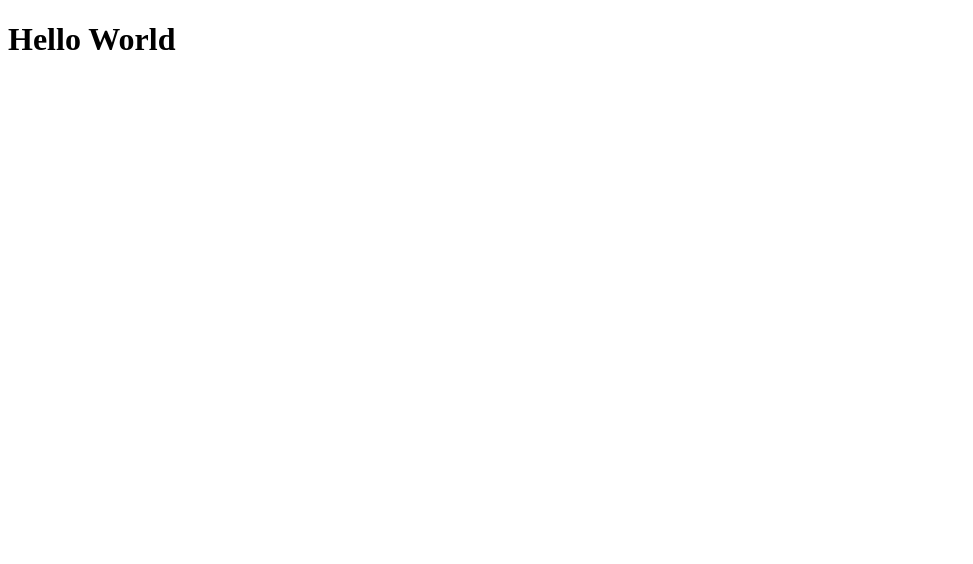
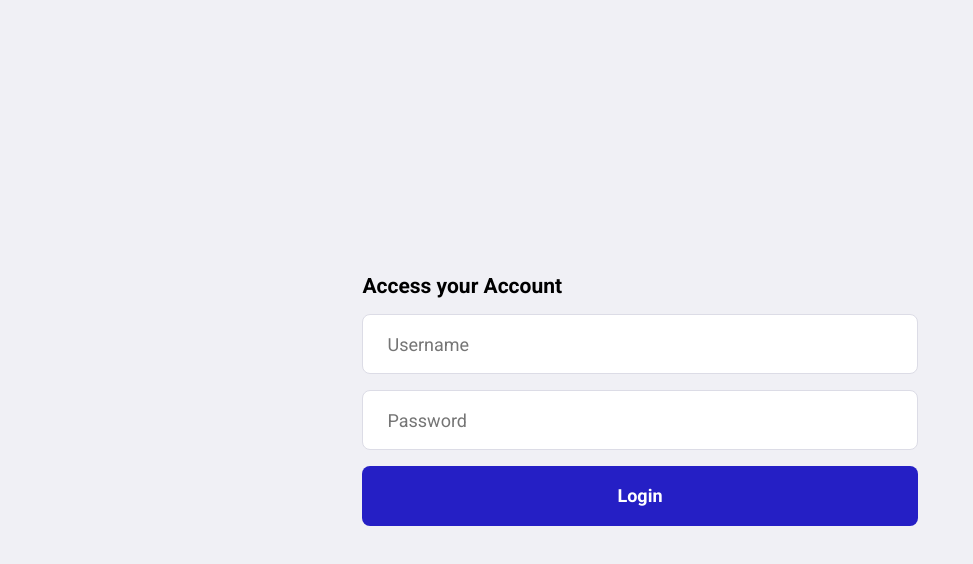
Before and after one commit to marcelo-moura/DesafioDev_Front-End, a React (Create React App) app: page / in a window 1280 px wide. Shown: the top 564 px of the page, without its empty margins (0-973 px from the left). Built offline with nearby package versions, Linux system fonts and the light colour scheme.

Commit message:
Implementação inicial da tela de Login

```diff
--- a/src/App.js
+++ b/src/App.js
@@ -1,7 +1,12 @@
-import React from "react";
+import React, {useState} from "react";
+
+import './global.css'
+
+import Rotas from "./rotas";
 
 export default function App() {
+
   return (
-    <h1>Hello World</h1>
+   <Rotas/>
   );
 }
--- /dev/null
+++ b/src/global.css
@@ -0,0 +1,53 @@
+@import url('https://fonts.googleapis.com/css2?family=Roboto:wght@400;500;700&display=swap');
+
+* {
+    margin: 0;
+    padding: 0;
+    outline: 0;
+    box-sizing: border-box;
+}
+
+body {
+    font: 400 14px Roboto, sans-serif;
+    background: #F0F0F5;
+    -webkit-font-smoothing: antialiased;
+}
+
+input, button, textarea {
+    font: 400 18px Roboto, sans-serif;
+}
+
+button {
+    cursor: pointer;
+}
+
+form input {
+    width: 100%;
+    height: 60px;
+    color: #333333;
+    border: 1px solid #DCDCE6;
+    border-radius: 8px;
+    padding: 0 24px;
+    margin-top: 16px;
+}
+
+.button {
+    width: 100%;
+    height: 60px;
+    background: #251FC5;
+    border: 0;
+    border-radius: 8px;
+    color: #FFF;
+    font-weight: 700;
+    margin-top: 16px;
+    display: inline-block;
+    text-align: center;
+    text-decoration: none;
+    font-size: 18px;
+    line-height: 60px;
+    transition: filter 0.2s;
+}
+
+.button:hover {
+    filter: brightness(80%);
+}
--- /dev/null
+++ b/src/pages/Login/index.js
@@ -0,0 +1,23 @@
+import React from "react";
+import './styles.css'
+
+import logoImage from '../../assets/logo.svg'
+import padlock from '../../assets/padlock.png'
+
+export default function Login() {
+    return (
+        <div className="login-container">
+            <section className="form">
+            {/* <img src={logoImage} alt="DesafioDev Logo"/> */}
+            <form>
+                <h1>Access your Account</h1>
+                <input placeholder="Username"/>
+                <input type="passwork" placeholder="Password"/>
+
+                <button className="button" type="submit">Login</button>
+            </form>
+            </section>
+            {/* <img src={padlock} alt="Login"/> */}
+        </div>
+    );
+}
--- /dev/null
+++ b/src/pages/Login/styles.css
@@ -0,0 +1,31 @@
+.login-container {
+    width: 100%;
+    max-width: 1120px;
+    height: 100vh;
+    margin: 0 auto;
+    display: flex;
+    align-items: center;
+    justify-content: center;
+}
+
+.login-container section .form {
+    width: 100%;
+    max-width: 350px;
+    margin-right: 30px;
+}
+
+.login-container section .form img {
+    width: 65%;
+    margin-left: auto;
+    margin-right: auto;
+    display: block;
+}
+
+.login-container section .form form {
+    margin-top: 100px;
+}
+
+.login-container section .form h1 {
+    font-size: 32px;
+    margin-bottom: 32px;
+}
--- /dev/null
+++ b/src/rotas.js
@@ -0,0 +1,14 @@
+import React from "react";
+import { BrowserRouter, Route, Routes } from "react-router-dom";
+
+import Login from "./pages/Login";
+
+export default function Rotas() {
+    return (
+        <BrowserRouter>
+            <Routes>
+                <Route path="/" element={<Login/>} />
+            </Routes>
+        </BrowserRouter>
+    );
+}
```
Also changed, not shown: src/assets/logo.svg (added), src/assets/padlock.png (added).
